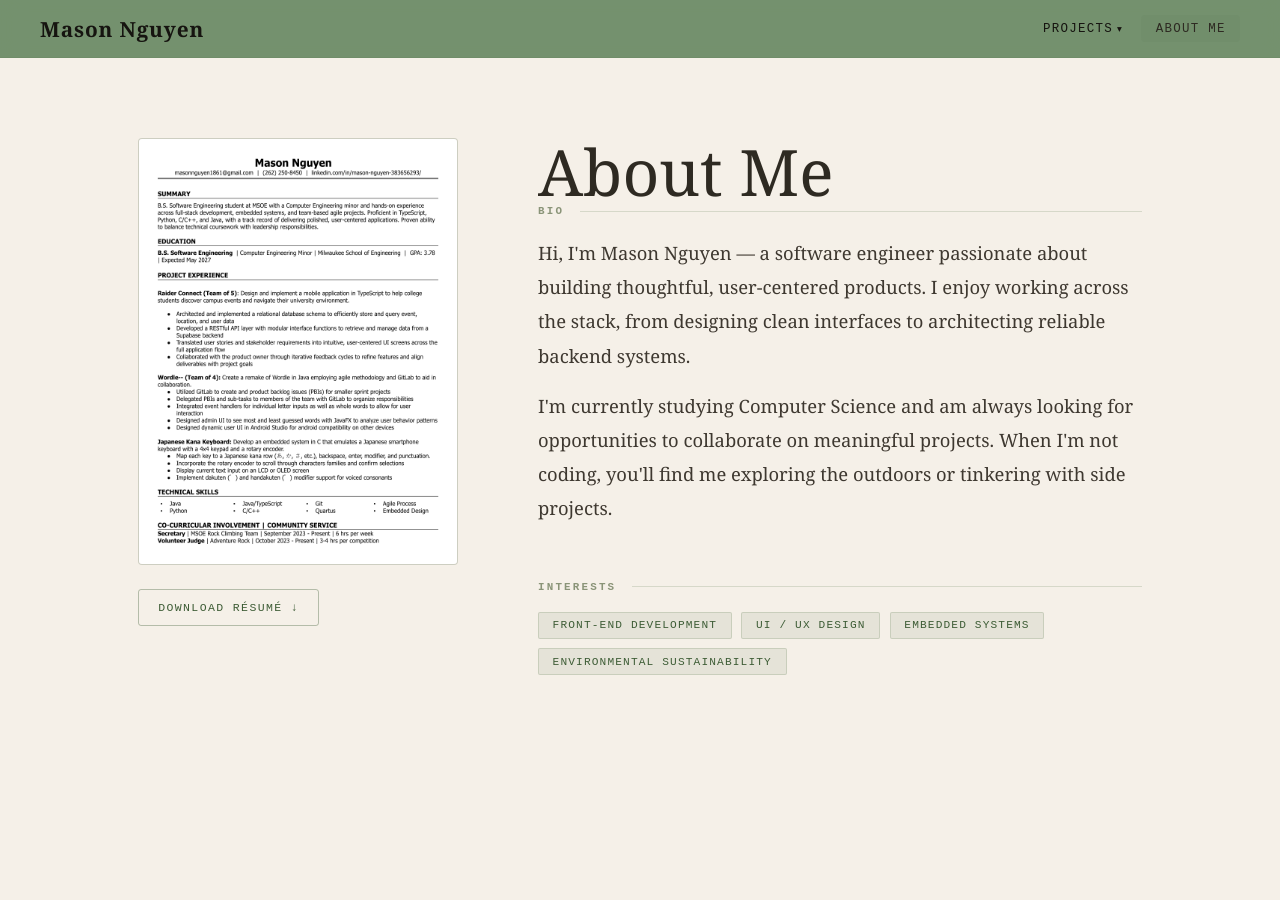
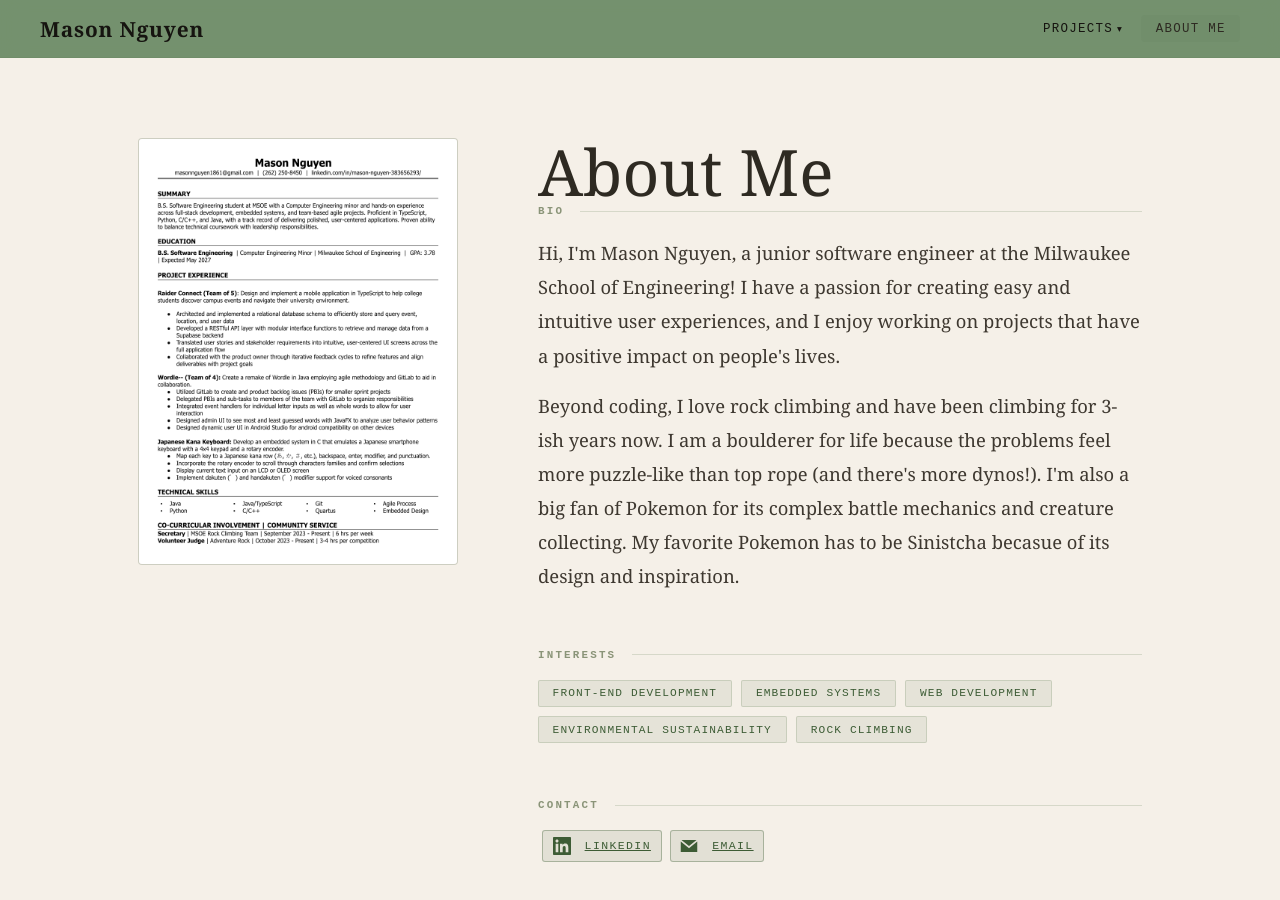
Before and after one commit to nguyenmason/portfolio, a React (Vite) app: page /about in a window 1280 px wide. Shown: the top 900 px of the page. Before the commit the page ends 800 px from the top, so only its background shows below. Built offline with nearby package versions, Linux system fonts and the light colour scheme.

Commit message:
updated About Me

```diff
--- a/package.json
+++ b/package.json
@@ -12,6 +12,7 @@
     "pdfjs-dist": "^5.7.284",
     "react": "^19.2.5",
     "react-dom": "^19.2.0",
+    "react-icons": "^5.6.0",
     "react-pdf": "^10.4.1",
     "react-router": "^7.14.2",
     "vite": "^8.0.10"
--- a/src/pages/AboutMe.css
+++ b/src/pages/AboutMe.css
@@ -156,3 +156,20 @@
     aspect-ratio: 1/1;
   }
 }
+
+.contact-btn {
+  display: inline-flex;
+  align-items: center;
+  gap: 0.5rem;
+  font-family: 'DM Mono', monospace;
+  font-size: 0.72rem;
+  letter-spacing: 0.12em;
+  text-transform: uppercase;
+  color: #3d5c35;
+  background: rgba(61, 92, 53, 0.1);
+  border: 1px solid rgba(61, 92, 53, 0.35);
+  padding: 0.35rem 0.6rem;
+  margin: 0 0.25rem;
+  border-radius: 3px;
+  transition: background 0.2s, border-color 0.2s, gap 0.2s;
+}
--- a/src/pages/AboutMe.jsx
+++ b/src/pages/AboutMe.jsx
@@ -2,44 +2,27 @@ import { useEffect } from "react";
 import Banner from "../components/Banner";
 import "./AboutMe.css";
 import { useNavigate } from "react-router";
+import { GrLinkedin, GrMail } from "react-icons/gr";
 
 const INTERESTS = [
   "Front-end Development",
-  "UI / UX Design",
   "Embedded Systems",
+  "Web Development",
   "Environmental Sustainability",
+  "Rock Climbing",
 ];
 
-function PhotoPlaceholder() {
-  return (
-    <div className="about-photo">
-      <svg viewBox="0 0 100 100" preserveAspectRatio="none">
-        <line x1="0" y1="0" x2="100" y2="100" vectorEffect="non-scaling-stroke" />
-        <line x1="100" y1="0" x2="0" y2="100" vectorEffect="non-scaling-stroke" />
-      </svg>
-    </div>
-  );
-}
-
-export default function AboutMe({ currentPage = "about" }) {
+export default function AboutMe() {
   const navigate = useNavigate();
 
   return (
     <div className="about-page">
-      <Banner currentPage={currentPage} />
+      <Banner currentPage={"about"} />
 
       <div className="about-container">
         {/* ── left: photo + resume ── */}
         <aside className="about-left">
           <img src={"/images/resume-1.png"} alt="Résumé" className="about-photo" />
-          <a
-            className="resume-link"
-            href="/resume.pdf"
-            target="_blank"
-            rel="noreferrer"
-          >
-            Download Résumé ↓
-          </a>
         </aside>
 
         {/* ── right: copy ── */}
@@ -52,16 +35,17 @@ export default function AboutMe({ currentPage = "about" }) {
               <h2 className="section-heading">Bio</h2>
               <div className="bio-text">
                 <p>
-                  Hi, I'm Mason Nguyen — a software engineer passionate about
-                  building thoughtful, user-centered products. I enjoy working
-                  across the stack, from designing clean interfaces to architecting
-                  reliable backend systems.
+                  Hi, I'm Mason Nguyen, a junior software engineer at the Milwaukee
+                  School of Engineering! I have a passion for creating easy and intuitive
+                  user experiences, and I enjoy working on projects that have a positive
+                  impact on people's lives.
                 </p>
                 <p>
-                  I'm currently studying Computer Science and am always looking for
-                  opportunities to collaborate on meaningful projects. When I'm not
-                  coding, you'll find me exploring the outdoors or tinkering with
-                  side projects.
+                  Beyond coding, I love rock climbing and have been climbing for 3-ish years now.
+                  I am a boulderer for life because the problems feel more puzzle-like than top
+                  rope (and there's more dynos!). I'm also a big fan of Pokemon for its
+                  complex battle mechanics and creature collecting. My favorite Pokemon has
+                  to be Sinistcha becasue of its design and inspiration.
                 </p>
               </div>
             </section>
@@ -77,6 +61,19 @@ export default function AboutMe({ currentPage = "about" }) {
                 ))}
               </ul>
             </section>
+
+            {/* Contact */}
+            <section className="about-section">
+              <h2 className="section-heading">Contact</h2>
+              <p>
+              </p>
+              <a className="contact-btn" href="https://www.linkedin.com/in/mason-nguyen-se/">
+                <GrLinkedin size={18} style={{ marginRight: 6 }} /> LinkedIn
+              </a>
+              <a className="contact-btn" href="mailto:masonnguyen1861@gmail.com">
+                <GrMail size={18} style={{ marginRight: 6 }} /> Email
+              </a>
+            </section>
           </div>
         </main>
       </div>
```
Also changed, not shown: 1 other file (tests, documents, lock files or other folders).
